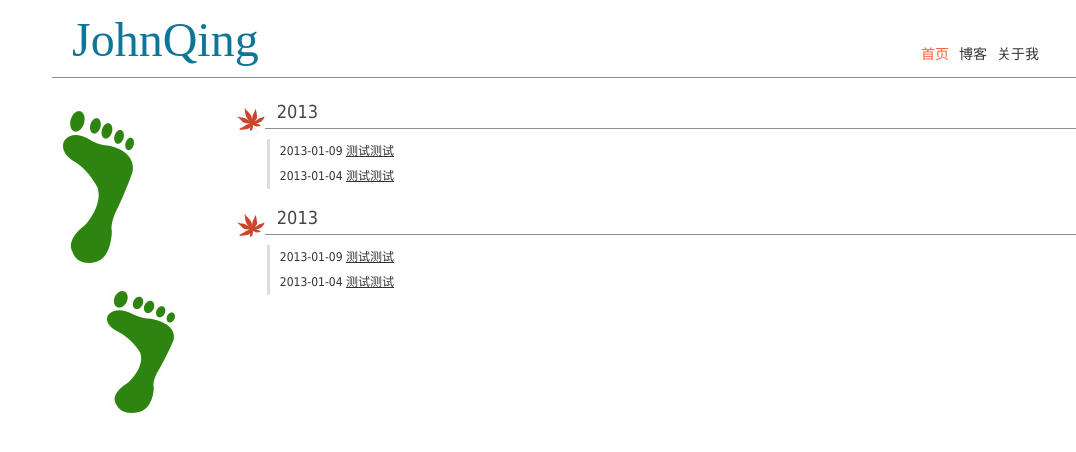
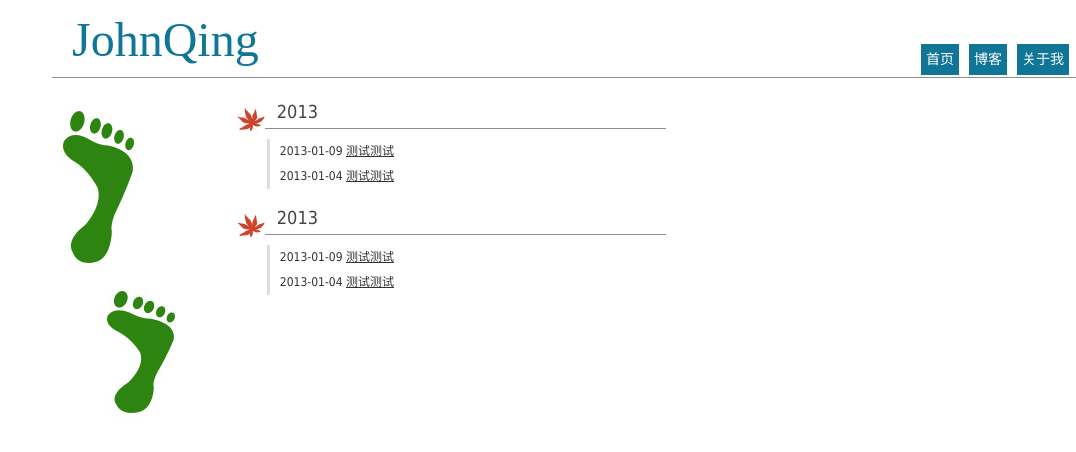
Before and after one commit to webwt/johnqing.github.com, a plain HTML site: page index.html in a window 1280 px wide. Shown: the whole page, without its empty margins (204-1280 px from the left). Drawn offline with nearby package versions, Linux system fonts and the light colour scheme; no server answers.

Commit message:
transform

```diff
--- a/css/base.css
+++ b/css/base.css
@@ -25,9 +25,6 @@ table, caption, tbody, tfoot, thead, tr, th, td {
 }
 :focus {/* remember to define focus styles! */
 	outline: 0;
-}
-html {
-	cursor: url(images/cursor.ico),auto;
 }
 body {
 	background: #fff;
@@ -126,17 +123,34 @@ nav {
 	*zoom:1;
 	width:160px;
 }
+nav:hover li{
+	background:rgb(16, 145, 52);
+}
 nav li{
+	background:#107697;
 	margin:44px 5px 0;
 	float: left;
+	padding:5px;
 	text-align:center;
+	-webkit-transition-property: background-color;
+	-webkit-transition-timing-function: cubic-bezier(1,0,1,0);
+	-webkit-transition-duration: 0.5s;
+	-moz-transition-property: background-color;
+	-moz-transition-timing-function: cubic-bezier(1,0,1,0);
+	-moz-transition-duration: 0.5s;
+	-o-transition-property: background-color;
+	-o-transition-timing-function: cubic-bezier(1,0,1,0);
+	-o-transition-duration: 0.5s;
+	-ms-transition-property: background-color;
+	-ms-transition-timing-function: cubic-bezier(1,0,1,0);
+	-ms-transition-duration: 0.5s
 }
 nav li a{
 	font-size:14px;
-	color:#333;
+	color:#fff;
 }
 nav .current a{
-	color:#ff5f3e;
+	color:#fff;
 }
 /* = Content
 ----------------------------------------------- */
@@ -194,3 +208,33 @@ nav .current a{
     -o-transform: rotate(360deg);
     transform: rotate(360deg);
 }
+/* = demo
+----------------------------------------------- */
+#index{
+	-webkit-transition-delay: 0s;
+	-moz-transition-delay: 0s;
+	-o-transition-delay: 0s;
+	-ms-transition-delay: 0s;
+}
+#blog{
+	-webkit-transition-delay: 0.5s;
+	-moz-transition-delay: 0.5s;
+	-o-transition-delay: 0.5s;
+	-ms-transition-delay: 0.5s;
+}
+#about{
+	-webkit-transition-delay: 1s;
+	-moz-transition-delay: 1s;
+	-o-transition-delay: 1s;
+	-ms-transition-delay: 1s;
+}
+.con .title {
+	width: 50%;
+	-webkit-transition-duration: 2s;
+	-moz-transition-duration: 2s;
+	-o-transition-duration: 2s;
+	transition-duration: 2s
+}
+.con:hover .title {
+	width:100%;
+}
--- a/index.html
+++ b/index.html
@@ -13,9 +13,9 @@
 		<h1 class="fl"><a href="http://johnqing.github.com">JohnQing</a></h1>
 		<nav class="fr">
 			<ul>
-				<li class="current"><a href="http://johnqing.github.com/">首页</a></li>
-				<li><a href="http://www.cnblogs.com/starweb">博客</a></li>
-				<li><a href="http://johnqing.github.com/about.html">关于我</a></li>
+				<li class="current" id="index"><a href="http://johnqing.github.com/">首页</a></li>
+				<li id="blog"><a href="http://www.cnblogs.com/starweb">博客</a></li>
+				<li id="about"><a href="http://johnqing.github.com/about.html">关于我</a></li>
 			</ul>
 		</nav>
 	</header>
@@ -38,12 +38,22 @@
 	</section>
 <script type="text/javascript" src="http://ajax.googleapis.com/ajax/libs/jquery/1.9.0/jquery.min.js"></script>
 <script type="text/javascript">
-	$.ajax({
-	  type: "get",
-	  url: "http://feed.cnblogs.com/blog/u/42893/rss"
-	}).done(function( msg ) {
-	  alert( "Data Saved: " + msg );
-	});
+(function(){
+	var transitionTiming = function(obj){
+		var transitionArr = ['linear','ease-in','ease-out','ease-in-out'];
+		var i = transitionArr.length * Math.random();
+		i = Math.floor(i);
+
+		obj.css('-webkit-transition-timing-function',transitionArr[i]);
+		obj.css('-moz-transition-timing-function',transitionArr[i]);
+		obj.css('-o-transition-timing-function',transitionArr[i]);
+		obj.css('transition-timing-function',transitionArr[i]);
+	}
+	var titNode = $('.title');
+	for (var i = 0; i < titNode.length; i++) {
+		transitionTiming(titNode.eq(i));
+	};
+})();
 </script>
 </body>
 </html>
```
Also changed, not shown: about.html (+3 -3 lines).
